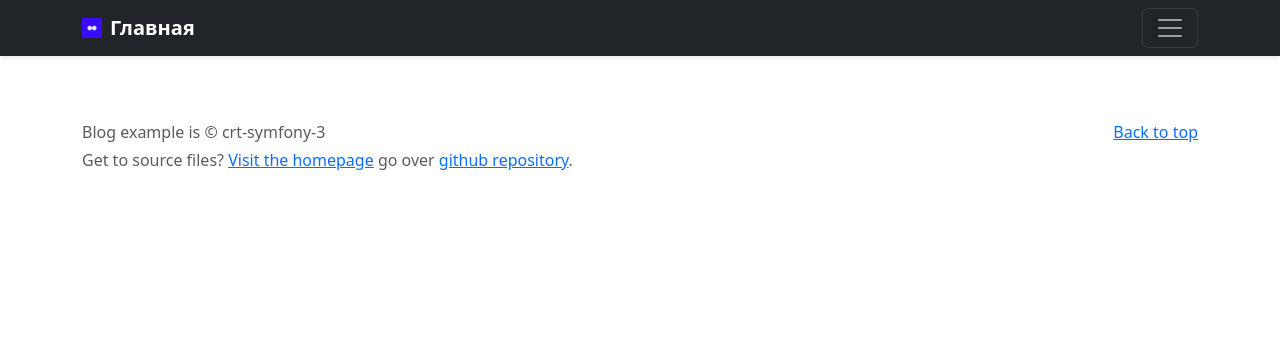
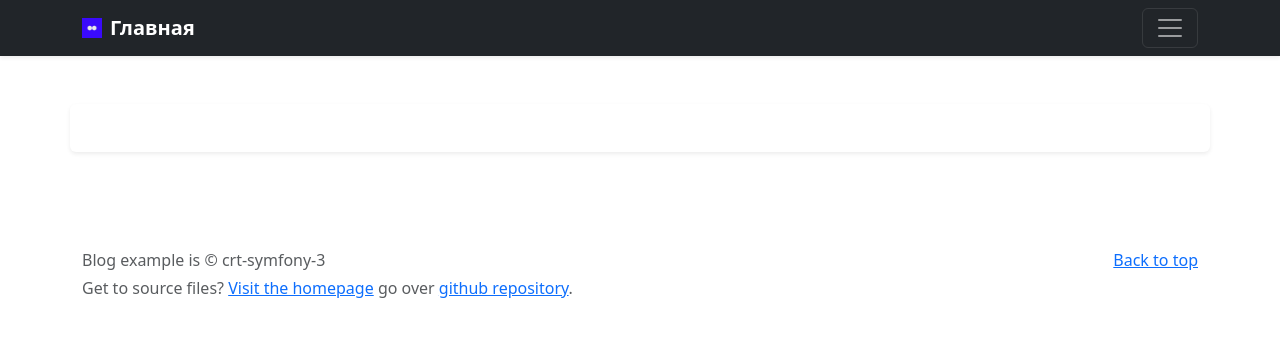
Before and after one commit to unclepepper/crt-symfony-3, a Symfony app: template src/templates/news/index.html.twig in a window 1280 px wide. Shown: the top 337 px of the page. Run offline with Twig, Linux system fonts and the light colour scheme; the template is opened without the code that fills it, so the values that code supplies are empty; some libraries are stand-ins or nearby versions.

Commit message:
feat: article page is start

```diff
--- a/src/templates/about/index.html.twig
+++ b/src/templates/about/index.html.twig
@@ -5,11 +5,11 @@
 {% block body %}
 
     {% block main %}
-        <div class="container">
+        <div class="container mt-5 shadow-sm p-3 mb-5 bg-white rounded">
 
             <h1 class="m-3">Об авторе</h1>
             <figure>
-                <blockquote class="blockquote">
+                <blockquote class="blockquote ">
                 <p class="lead">
                     Привет всем, кто использует миникс-Я делаю (бесплатную)
                     операционную систему (всего лишь хобби, не будет большой и профессиональной как gnu) для клонов 386(486) AT.
--- a/src/templates/news/index.html.twig
+++ b/src/templates/news/index.html.twig
@@ -3,7 +3,7 @@
 {% block title %}{{ new.getTitle() }}{% endblock %}
 
 {% block body %}
-   <div class="container">
+   <div class="container mt-5 shadow-sm p-3 mb-5 bg-white rounded">
         <h3 class="m-3">{{ new.getTitle() }}</h1>
         <p>
             {{ new.getDescription() }}
```
Also changed, not shown: src/config/services.yaml (line endings or trailing spaces), 1 other file.
